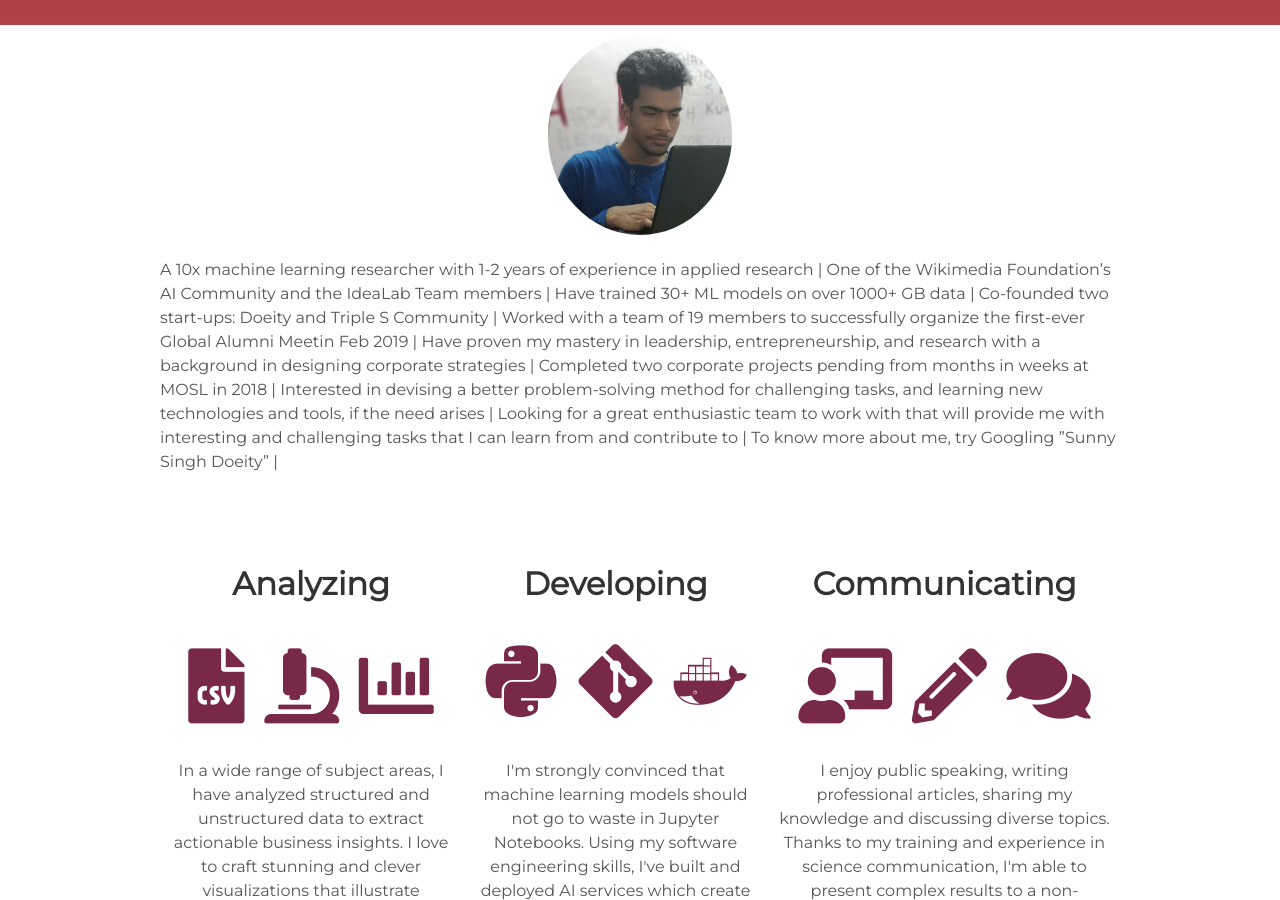
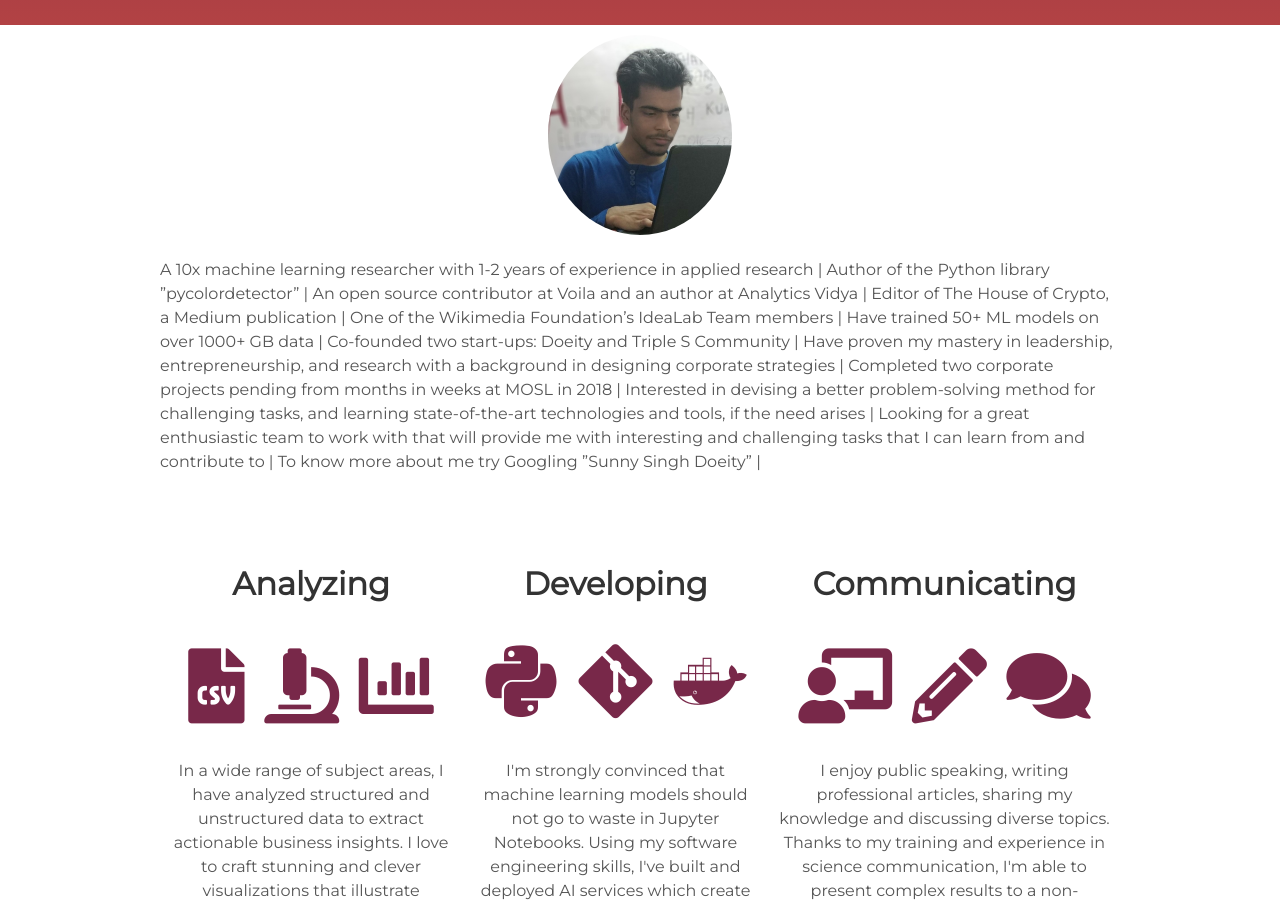
Before and after one commit to arkadee/arkadee.github.io, a Jekyll site: the page built from index.html, in a window 1280 px wide and 900 px high, scrolled down 875 px. Built offline with Jekyll 4.4.1, drawn with Linux system fonts in a browser that asks for light colours.

Commit message:
Update about.html

```diff
--- a/_includes/about.html
+++ b/_includes/about.html
@@ -4,7 +4,11 @@
 
 <div>
   <p>
-   A 10x machine learning researcher with 1-2 years of experience in applied research | One of the Wikimedia Foundation’s AI Community and the IdeaLab Team members | Have trained 30+ ML models on over 1000+ GB data | Co-founded two start-ups: Doeity and Triple S Community | Worked with a team of 19 members to successfully organize the first-ever Global Alumni Meetin Feb 2019 | Have proven my mastery in leadership, entrepreneurship, and research with a background in designing corporate strategies | Completed two corporate projects pending from months in weeks at MOSL in 2018 | Interested in devising a better problem-solving method for challenging tasks, and learning new technologies and tools, if the need arises | Looking for a great enthusiastic team to work with that will provide me with interesting and challenging tasks that I can learn from and contribute to | To know more about me, try Googling ”Sunny Singh Doeity” |
+   A 10x machine learning researcher with 1-2 years of experience in applied research | Author of the Python library ”pycolordetector” | An open source contributor at Voila and an author at Analytics Vidya | Editor of The House of Crypto, a Medium publication | One of the Wikimedia Foundation’s IdeaLab Team members | Have trained 50+
+ML models on over 1000+ GB data | Co-founded two start-ups: Doeity and Triple S Community | Have proven my mastery in leadership, entrepreneurship, and research with a background in designing corporate strategies | Completed two corporate projects pending from months in
+weeks at MOSL in 2018 | Interested in devising a better problem-solving method for challenging tasks, and learning state-of-the-art technologies and tools, if the need arises | Looking for a great enthusiastic team to work with that will provide me with interesting and challenging tasks
+that I can learn from and contribute to | To know more about me try Googling ”Sunny Singh Doeity” |
+
   </p>
 </div>
 
```
